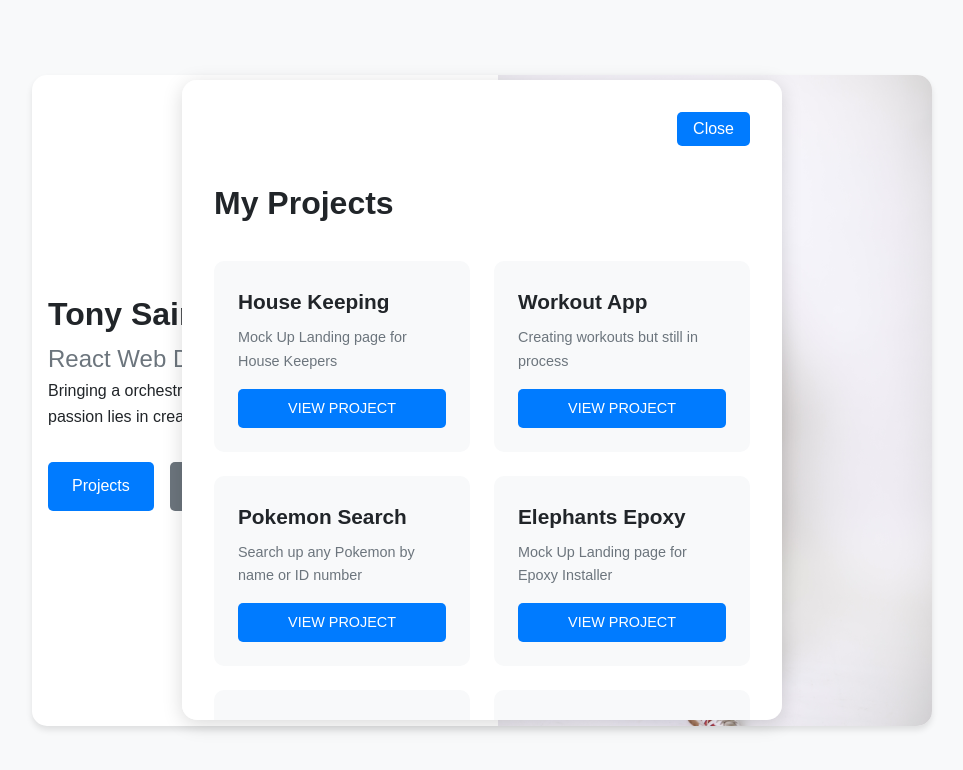
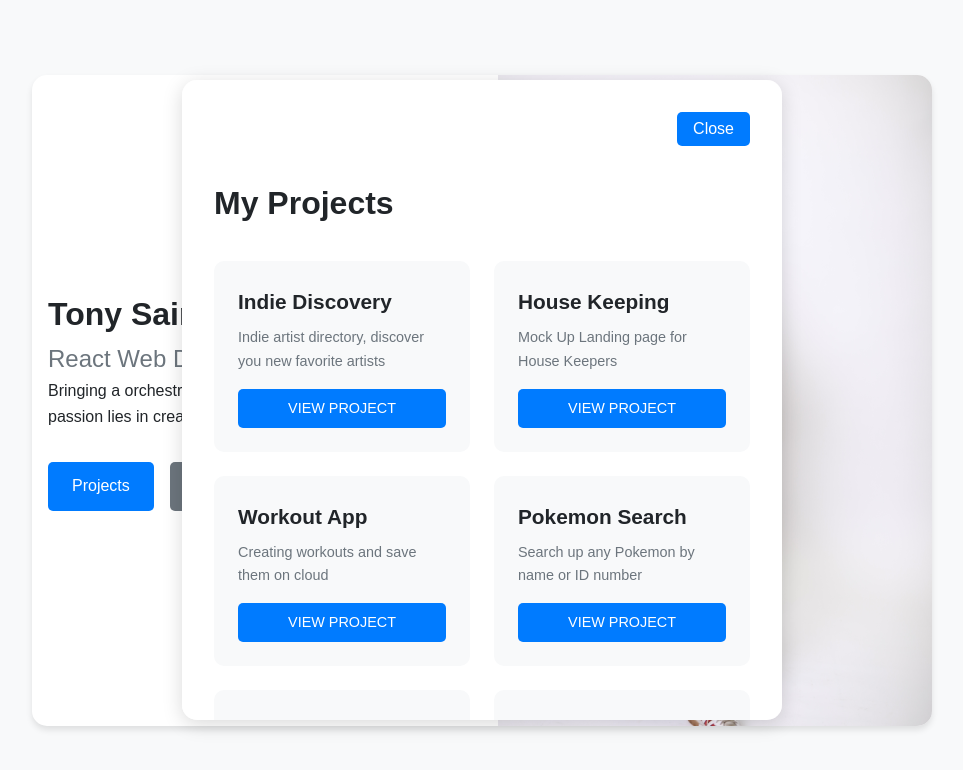
Before and after one commit to wizcudi/portfolio, a React (Vite) app: page / in a window 1280 px wide. Both pictures are taken after a click on the button "Projects". Shown: the top 770 px of the page, without its empty margins (158-1121 px from the left). Built offline with nearby package versions, Linux system fonts and the light colour scheme.

Commit message:
added indie discovery

```diff
--- a/src/components/ProjectsModal.jsx
+++ b/src/components/ProjectsModal.jsx
@@ -6,6 +6,12 @@ export default function ProjectsModal({onClose}) {
 
     const projects = [
         {
+            name:'Indie Discovery',
+            description:'Indie artist directory, discover you new favorite artists',
+            link: 'https://indie-discovery.netlify.app/',
+            github:'',
+        },
+        {
             name:'House Keeping',
             description:'Mock Up Landing page for House Keepers',
             link: 'https://housekeepingbiz.netlify.app/',
@@ -13,7 +19,7 @@ export default function ProjectsModal({onClose}) {
         },
         {
             name:'Workout App',
-            description:'Creating workouts but still in process',
+            description:'Creating workouts and save them on cloud',
             link: 'https://tya-workout.netlify.app/',
             github:'',
         },
```
